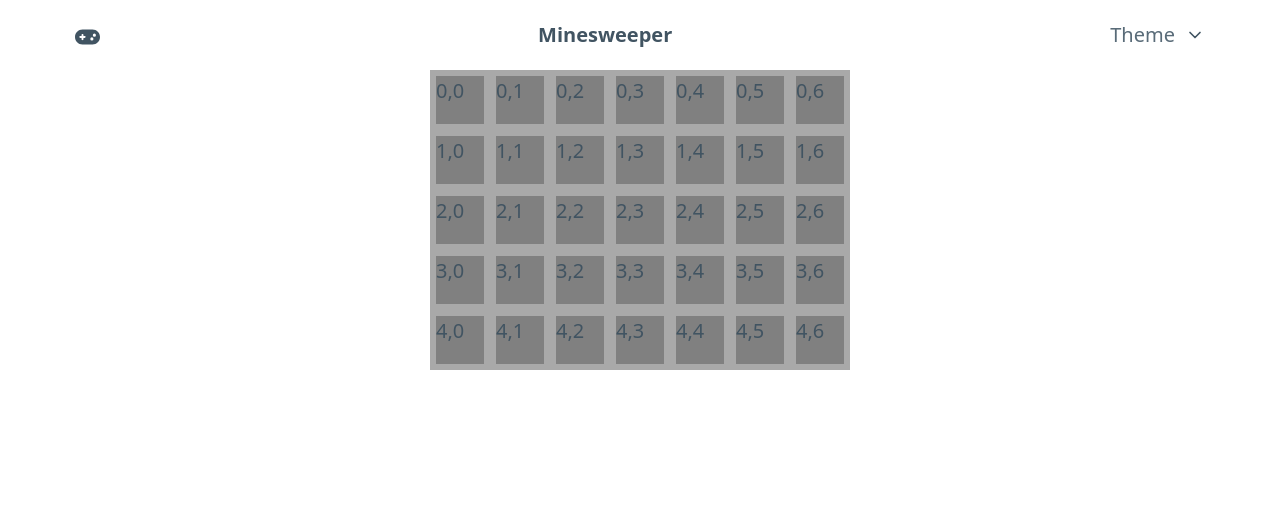
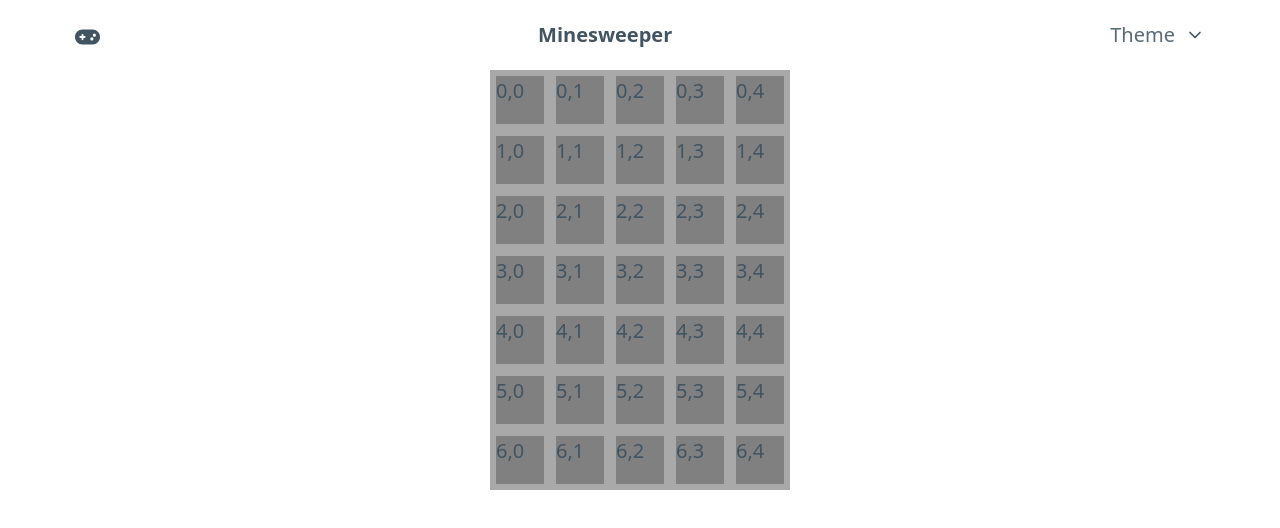
Before and after one commit to aidandenlinger/minesweeper, a Svelte app: page / in a window 1280 px wide. Shown: the top 528 px of the page. Built offline with nearby package versions, Linux system fonts and the light colour scheme.

Commit message:
refactor(logic): use row and col instead of x and y

```diff
--- a/src/logic/gridGeneration.ts
+++ b/src/logic/gridGeneration.ts
@@ -1,4 +1,4 @@
-import type { Cell } from './Cell'
+import type { Cell, Coord } from './Cell'
 
 /**
  * Generates a grid of all hidden Cells. Used as the start state for the
@@ -7,10 +7,10 @@ import type { Cell } from './Cell'
 export function createHiddenGrid(width: number, height: number): Cell[][] {
   const hiddenGrid: Cell[][] = new Array(width)
 
-  for (let i = 0; i < width; ++i) {
-    hiddenGrid[i] = new Array(height)
-    for (let j = 0; j < height; ++j) {
-      hiddenGrid[i][j] = { "status": "hidden" }
+  for (let row = 0; row < height; ++row) {
+    hiddenGrid[row] = new Array(width)
+    for (let col = 0; col < width; ++col) {
+      hiddenGrid[row][col] = { "status": "hidden" }
     }
   }
 
@@ -25,30 +25,30 @@ export function createGrid(width: number, height: number, mineCount: number): Ce
   // Fill grid with all open cells
   const grid = new Array(width)
 
-  for (let i = 0; i < width; ++i) {
-    grid[i] = new Array(height)
-    for (let j = 0; j < height; ++j) {
-      grid[i][j] = { "status": "open" }
+  for (let row = 0; row < height; ++row) {
+    grid[row] = new Array(height)
+    for (let col = 0; col < width; ++col) {
+      grid[row][col] = { "status": "open" }
     }
   }
 
   // get and set mine coordinates
   const mineCoords = getMineCoordinates(width, height, mineCount)
 
-  mineCoords.forEach(([x, y]) => {
-    grid[x][y] = { "status": "mine" }
+  mineCoords.forEach(({row, column}) => {
+    grid[row][column] = { "status": "mine" }
   })
 
   return grid;
 }
 
-function getMineCoordinates(width: number, height: number, mineCount: number): number[][] {
+function getMineCoordinates(width: number, height: number, mineCount: number): Coord[] {
   // First, we need all grid coordinates
-  const coordinates: number[][] = new Array()
+  const coordinates: Coord[] = new Array()
 
-  for (let x = 0; x < width; ++x) {
-    for (let y = 0; y < height; ++y) {
-      coordinates.push([x, y])
+  for (let row = 0; row < height; ++row) {
+    for (let column = 0; column < width; ++column) {
+      coordinates.push({row, column})
     }
   }
 
--- a/src/logic/minesweeper.ts
+++ b/src/logic/minesweeper.ts
@@ -15,23 +15,23 @@ export function create(width: number, height: number, mineCount: number): GameSt
   return { game: createHiddenGrid(width, height), width, height }
 }
 
-export function click(state: GameState, x: number, y: number): GameState {
-  if (x < 0 || x > state.game.length) {
+export function click(state: GameState, row: number, col: number): GameState {
+  if (row < 0 || row > state.height) {
     throw new Error("X out of bounds")
   }
 
-  if (y < 0 || y > state.game[0].length) {
+  if (col < 0 || col > state.width) {
     throw new Error("Y out of bounds")
   }
 
-  switch (state.game[x][y].status) {
+  switch (state.game[row][col].status) {
     case "hidden":
       // TODO: check if mine and end game accordingly
-      console.debug(`Clicked on hidden ${x} ${y}`)
-      state.game[x][y] = gameSolution[x][y]
+      console.debug(`Clicked on hidden ${row} ${col}`)
+      state.game[row][col] = gameSolution[row][col]
       break
     case "open":
-      console.debug(`Clicked on revealed square ${x} ${y}, doing nothing`)
+      console.debug(`Clicked on revealed square ${row} ${col}, doing nothing`)
       break
     case "mine":
       throw new Error(("Clicked on mine? Game should already be over"))
@@ -40,6 +40,6 @@ export function click(state: GameState, x: number, y: number): GameState {
   return state
 }
 
-export function flag(state: GameState, x: number, y: number) { }
+export function flag(state: GameState, row: number, col: number) { }
 
-export function reveal(state: GameState, x: number, y: number) { }
+export function reveal(state: GameState, row: number, col: number) { }
```
Also changed, not shown: src/logic/Cell.ts (+10 -7 lines).
